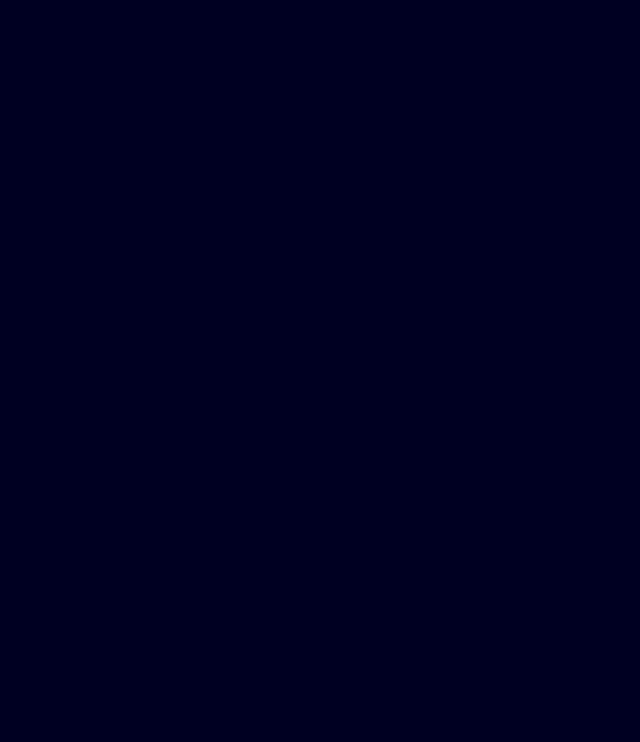
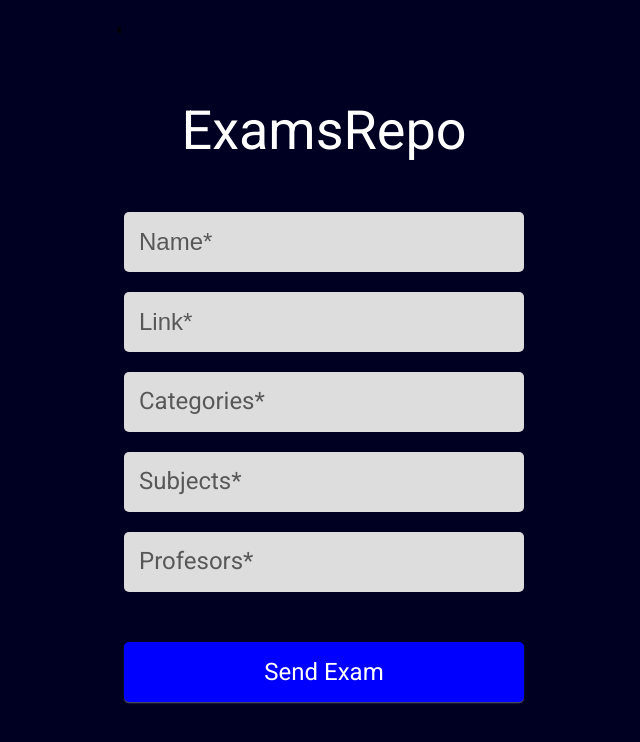
Before and after one commit to pedrolpin4/RepoProvas_React, a React (Create React App) app: page /send-exam in a window 1280 px wide. Before the commit this address had no page. Shown: the top 742 px of the page, without its empty margins (316-956 px from the left). Built offline with nearby package versions, Linux system fonts and the light colour scheme.

Commit message:
feat: add SendExam page requisition

```diff
--- a/package.json
+++ b/package.json
@@ -6,6 +6,7 @@
     "@testing-library/jest-dom": "^5.16.1",
     "@testing-library/react": "^12.1.2",
     "@testing-library/user-event": "^13.5.0",
+    "axios": "^0.24.0",
     "react": "^17.0.2",
     "react-dom": "^17.0.2",
     "react-icons": "^4.3.1",
--- a/src/App.js
+++ b/src/App.js
@@ -1,12 +1,14 @@
 import { BrowserRouter as Router, Route, Routes } from "react-router-dom";
 import GlobalStyles from "./styles/GlobalStyles";
 import Home from "./pages/Home";
+import SendExam from "./pages/SendExam";
 
 const App = () => (
     <Router>
         <GlobalStyles />
         <Routes>
-            <Route path = '/' element = {<Home />}/>
+            <Route path = '/' exact element = {<Home />}/>
+            <Route path = '/send-exam' exact element = {<SendExam />} />
         </Routes>
     </Router>
 );
--- a/src/pages/Home.js
+++ b/src/pages/Home.js
@@ -1,24 +1,23 @@
 import { useNavigate } from 'react-router-dom';
 import {
     ButtonsHolder,
-    HomeContainer,
-    MainTitle,
     OptionButton
 } from '../styles/HomeStyles'
+import { Container, MainTitle } from '../styles/Shared';
 
 const Home = () => {
     const navigate = useNavigate();
 
     return (
-        <HomeContainer>
+        <Container>
             <MainTitle>
                 ExamsRepo
             </MainTitle>
             <ButtonsHolder>
-                <OptionButton onClick={() => navigate('/send-exam')}>View Exams</OptionButton>
-                <OptionButton>Send an Exam</OptionButton>
+                <OptionButton>View Exams</OptionButton>
+                <OptionButton onClick={() => navigate('/send-exam')}>Send an Exam</OptionButton>
             </ButtonsHolder>
-        </HomeContainer>
+        </Container>
     )
 };
 
--- /dev/null
+++ b/src/pages/SendExam.js
@@ -0,0 +1,60 @@
+import { MainTitle } from "../styles/Shared";
+import { ExamInput, ExamSelect, SendButton, SendForms } from "../styles/SendExamStyle";
+import { Container } from "../styles/Shared";
+import { MdArrowLeft } from 'react-icons/md'
+import { useState } from "react";
+import * as sendExam from '../services/sendServices'
+import { useNavigate } from "react-router-dom";
+
+const SendExam = () => {
+    const [name, setName] = useState('');
+    const [link, setLink] = useState('');
+    const [errorMessage, setErrorMessage] = useState('');
+    const navigate = useNavigate();
+
+    const submitExam = async (e) => {
+        e.preventDefault();
+        const forms = {
+            name,
+            link,
+        };
+
+        const result = await sendExam.postExam(forms);
+
+        if(result.success){
+            navigate('/')
+            return;
+        }
+
+        setErrorMessage(result.message)
+        return;
+    }
+
+    return (
+        <Container>
+            <MdArrowLeft size = {20}/>
+            <MainTitle>
+                ExamsRepo
+            </MainTitle>
+            <SendForms onSubmit={submitExam}>
+                <ExamInput placeholder= "Name*" value = {name} onChange={(e) => setName(e.target.value)}/>
+                <ExamInput placeholder= "Link*" value = {link} onChange={(e) => setLink(e.target.value)}/>
+                <ExamSelect>
+                    <p>Categories*</p>
+                </ExamSelect>
+                <ExamSelect>
+                    <p>Subjects*</p>
+                </ExamSelect>
+                <ExamSelect>
+                    <p>Profesors*</p>
+                </ExamSelect>
+                <SendButton>
+                    <p>Send Exam</p>
+                </SendButton>
+            </SendForms>
+            <p>{errorMessage}</p>
+        </Container>
+    );
+}
+
+export default SendExam
--- /dev/null
+++ b/src/services/api.js
@@ -0,0 +1,12 @@
+import axios from 'axios';
+
+const API = axios.create({
+    baseURL: process.env.NODE_ENV === 'production' ?
+    "https://my-walletapp.herokuapp.com" :
+    process.env.NODE_ENV === 'development' ?
+    "http://localhost:4000" :
+    "http://localhost:4001"
+    ,
+})
+
+export default API;
--- /dev/null
+++ b/src/services/sendServices.js
@@ -0,0 +1,33 @@
+import API from "./api"
+
+const postExam = async (forms) => {
+    const response = await API.post('/exams', forms)
+        .catch(e =>{
+            if(e.response){
+                if(e.response.status === 400) return{
+                    success: false,
+                    message: "Please follow the sign-up instructions"
+                }
+
+                if(e.response.status === 409) return{
+                    success: false,
+                    message: "Looks like this link has already been registered"
+                }
+            }
+
+            return{
+                success: false,
+                message: "The server is not okay now, but we'll fix it ASAP"
+            }
+        })
+
+    if(response.data) return{
+        success: true
+    }
+
+    return response
+}
+
+export {
+    postExam,
+}
--- a/src/styles/GlobalStyles.js
+++ b/src/styles/GlobalStyles.js
@@ -19,7 +19,7 @@ const GlobalStyles = createGlobalStyle`
         display: flex;
         flex-direction: column;
         align-items: center;
-        justify-content: center;
+        backface-visibility: hidden;
         background-color: #002;
     }
 
--- a/src/styles/HomeStyles.js
+++ b/src/styles/HomeStyles.js
@@ -1,23 +1,6 @@
 import styled from "styled-components";
 
 
-const HomeContainer = styled.div `
-    font-family: 'Roboto', sans-serif;
-    height: 100vh;
-    width: 100%;
-    display: flex;
-    flex-direction: column;
-    justify-content: center;
-    align-items: center;
-    animation: moveInRight .7s;
-
-`
-
-const MainTitle = styled.h1`
-    font-size: 54px;
-    font-family: 'Sawarabi Gothic', sans-serif;
-    color: #fff;
-`
 
 const ButtonsHolder = styled.div`
     display: flex;
@@ -32,11 +15,12 @@ const OptionButton = styled.div`
     display: flex;
     align-items: center;
     justify-content: center;
-    margin: 80px 35px 0px 35px;
+    margin: 50px 35px 0px 35px;
     color: #FFFFFF;
     width: 150px;
     height: 60px;
     border-radius: 30px;
+    backface-visibility: hidden;
 
     &::after{
         content: "";
@@ -67,8 +51,6 @@ const OptionButton = styled.div`
 `
 
 export {
-    HomeContainer,
-    MainTitle,
     ButtonsHolder,
     OptionButton,
 }
--- /dev/null
+++ b/src/styles/SendExamStyle.js
@@ -0,0 +1,86 @@
+import styled from "styled-components";
+
+const SendForms = styled.form`
+    display: flex;
+    flex-direction: column;
+    justify-content: center;
+    align-items: center;
+    margin-top: 30px;
+`
+
+const ExamInput = styled.input`
+    margin-top: 20px;
+    padding: 15px;
+    width: 400px;
+    height: 60px;
+    font-size: 24px;
+    color: black;
+    background-color: #ddd;
+    color: black;
+    outline: none;
+    border: none;
+    border-radius: 5px;
+
+    ::placeholder {
+        font-family: inherit;
+        font-size: 24px;
+        color: black;
+        opacity: 0.6;
+    }
+`
+
+const ExamSelect = styled.div`
+    margin-top: 20px;
+    padding: 15px;
+    width: 400px;
+    height: 60px;
+    font-size: 24px;
+    color: black;
+    background-color: #ddd;
+    color: black;
+    outline: none;
+    border: none;
+    border-radius: 5px;
+
+    p{
+        opacity: 0.6;
+    }
+`
+
+
+const SendButton = styled.div`
+    position: relative;
+    cursor: pointer;
+    font-size: 24px;
+    background-color: #0000FF;
+    display: flex;
+    align-items: center;
+    justify-content: center;
+    margin: 50px 35px 0px 35px;
+    color: #FFFFFF;
+    width: 400px;
+    height: 60px;
+    border-radius: 5px;
+    box-shadow: 0px 1.2px 1px rgba(255, 255, 255, 0.3);
+    backface-visibility: hidden;
+    transition: all .2s;
+
+
+    &:hover{
+        transform: translateY(-5px);
+        box-shadow: 0px 4px 3px rgba(255, 255, 255, 0.5);
+    }
+
+    &:active{
+        transform: translateY(-1px);
+        box-shadow: 0px 2px 1px rgba(255, 255, 255, 0.5);
+    }
+`
+
+
+export {
+    SendForms,
+    ExamInput,
+    ExamSelect,
+    SendButton
+}
--- /dev/null
+++ b/src/styles/Shared.js
@@ -0,0 +1,32 @@
+import styled from "styled-components"
+
+const MainTitle = styled.h1`
+    font-size: 54px;
+    margin-bottom: 30px
+    font-family: 'Sawarabi Gothic', sans-serif;
+    color: #fff;
+`
+
+const Container = styled.div `
+    position: relative;
+    font-family: 'Roboto', sans-serif;
+    height: 100vh;
+    width: 100%;
+    display: flex;
+    flex-direction: column;
+    justify-content: center;
+    align-items: center;
+    backface-visibility: hidden;
+    animation: moveInRight .7s;
+
+    svg {
+        position: absolute;
+        top: 20px;
+        left: 20px;
+    }
+`
+
+export {
+    Container,
+    MainTitle,
+}
```
Also changed, not shown: 1 other file (tests, documents, lock files or other folders).
